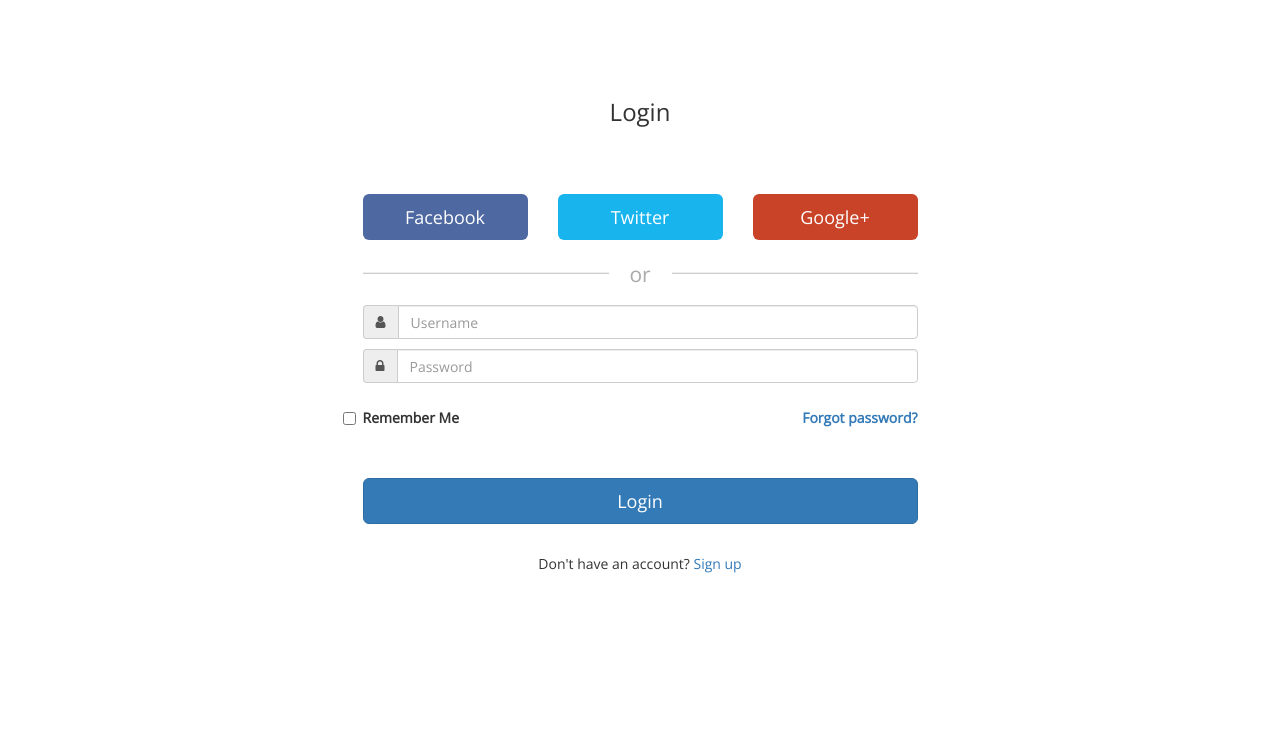
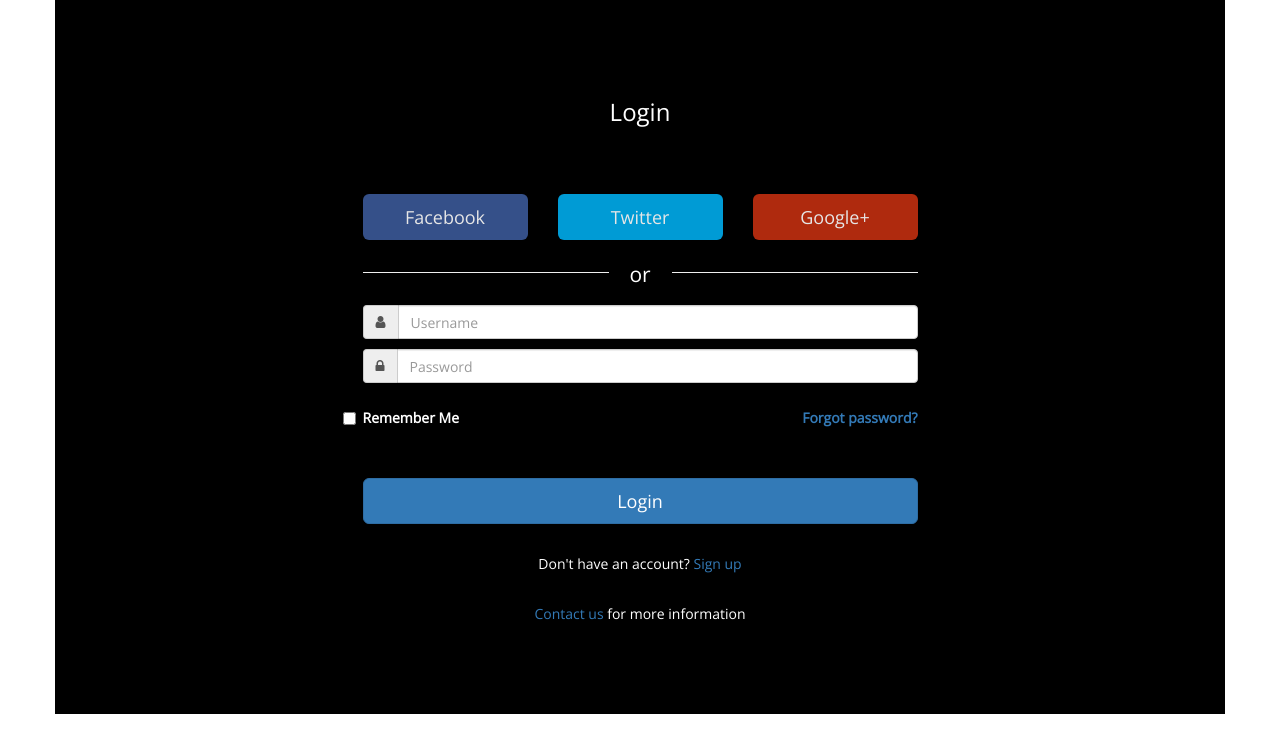
Before and after one commit to erzajanitra/pweb-tugas-6, a plain HTML site: page index.html in a window 1280 px wide. Drawn offline with nearby package versions, Linux system fonts and the light colour scheme.

Commit message:
bg color

```diff
--- a/index.html
+++ b/index.html
@@ -43,7 +43,7 @@
 		</div>
 
 		<div class="row omb_row-sm-offset-3 omb_loginOr">
-			<div class="col-xs-12 col-sm-6">
+			<div class="col-xs-12 col-sm-6" style="color : white">
 				<hr class="omb_hrOr">
 				<span class="omb_spanOr">or</span>
 			</div>
@@ -65,8 +65,8 @@
                     <!-- <span class="help-block">Password error</span> -->
 
 				</form>
-				<label class="checkbox" style="margin-top: 2.5rem;">
-					<input type="checkbox" value="remember-me">Remember Me
+				<label class="checkbox" style="margin-top: 2.5rem; color: white;"">
+					<input type="checkbox" value="remember-me" >Remember Me
 					<a href="#" style="float: right;">Forgot password?</a>
 				 </label>
 				<!--<p class="omb_forgotPwd">
@@ -76,7 +76,8 @@
 				<!-- <div class="col-xs-12 col-sm-3">
 				</div> -->
 				<button class="btn btn-lg btn-primary btn-block" type="submit" style="margin-top: 5rem;">Login</button>
-				<p style="text-align: center; margin-top: 3rem;"> Don't have an account?  <a href="#">Sign up</a></p>
+				<p style="text-align: center; margin-top: 3rem; color: white; "> Don't have an account?  <a href="#">Sign up</a></p>
+				<p style="text-align: center; margin-top: 3rem; color: white; "> <a href="#">Contact us</a> for more information  </p>
 			</div>
     	</div>
         <!-- <div class="row omb_row-sm-offset-3">
--- a/style.css
+++ b/style.css
@@ -1,7 +1,10 @@
 .container{
 	font-family: 'Open Sans', sans-serif;
 	padding-top: 8rem;
-	background-color: ;
+	padding-bottom: 8rem;
+	width: 100%;
+	/* padding-left: 10rem; */
+	background-color: black;
 }
 
 @media (min-width: 768px) {
@@ -12,7 +15,7 @@
 
 .omb_login .omb_authTitle {
 	/* padding-top: 8rem; */
-
+    color: white;
 	text-align: center;
 	line-height: 100%;
 	padding-bottom: 6rem;
@@ -35,25 +38,26 @@
 .omb_login .omb_loginOr {
 	position: relative;
 	font-size: 1.5em;
-	color: #aaa;
+	color: white;
 	margin-top: 1em;
 	margin-bottom: 1em;
 	padding-top: 0.5em;
 	padding-bottom: 0.5em;
 }
 .omb_login .omb_loginOr .omb_hrOr {
-	background-color: #cdcdcd;
+	background-color: black;
 	height: 1px;
 	margin-top: 0px !important;
 	margin-bottom: 0px !important;
 }
 .omb_login .omb_loginOr .omb_spanOr {
+	color: white;
 	display: block;
 	position: absolute;
 	left: 50%;
 	top: -0.6em;
 	margin-left: -1.5em;
-	background-color: white;
+	background-color: black;
 	width: 3em;
 	text-align: center;
 }
```
